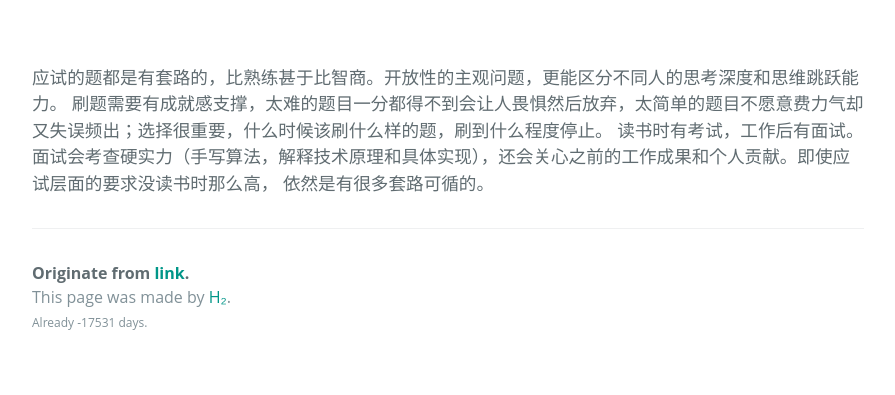
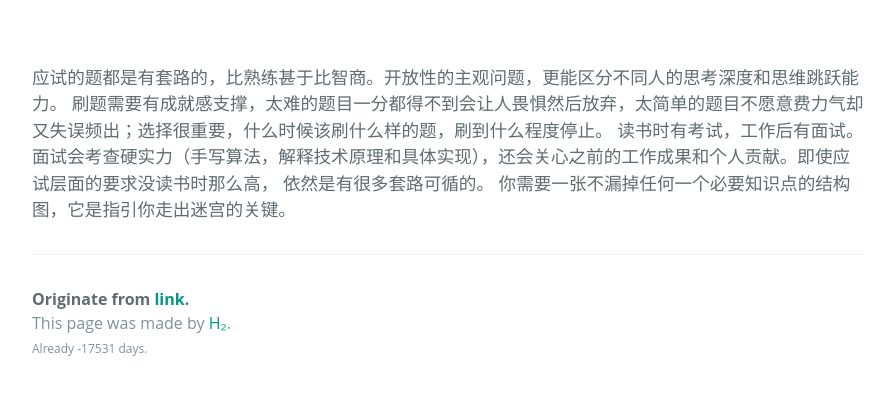
Before and after one commit to ZebulonFeng/ZebulonFeng.github.io, a Jekyll site: the page built from _posts/2020-07-15-解题套路.md, in a window 1280 px wide, cut to the strip 354-749 px from the top of the page. Shown: the whole strip, without its empty margins (192-1087 px from the left). Built offline with Jekyll 4.4.1, drawn with Linux system fonts in a browser that asks for light colours; some web fonts are replaced; our own code applies the rules of GitHub Pages for plain Markdown files.

Commit message:
Update 2020-07-15-解题套路.md

```diff
--- a/_posts/2020-07-15-解题套路.md
+++ b/_posts/2020-07-15-解题套路.md
@@ -2,3 +2,4 @@
 刷题需要有成就感支撑，太难的题目一分都得不到会让人畏惧然后放弃，太简单的题目不愿意费力气却又失误频出；选择很重要，什么时候该刷什么样的题，刷到什么程度停止。
 读书时有考试，工作后有面试。面试会考查硬实力（手写算法，解释技术原理和具体实现），还会关心之前的工作成果和个人贡献。即使应试层面的要求没读书时那么高，
 依然是有很多套路可循的。
+你需要一张不漏掉任何一个必要知识点的结构图，它是指引你走出迷宫的关键。
```
